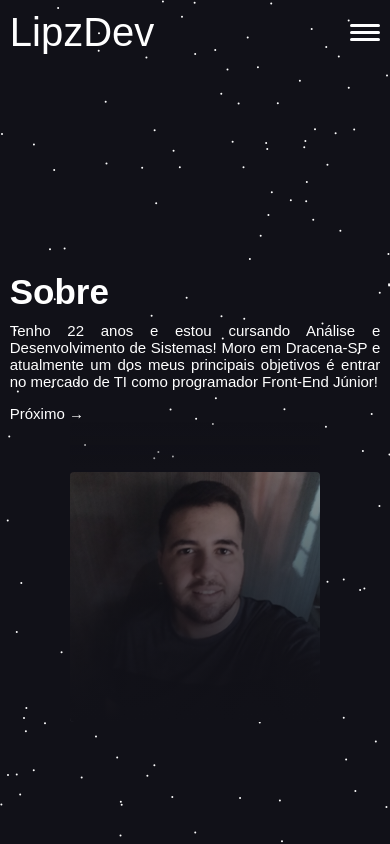
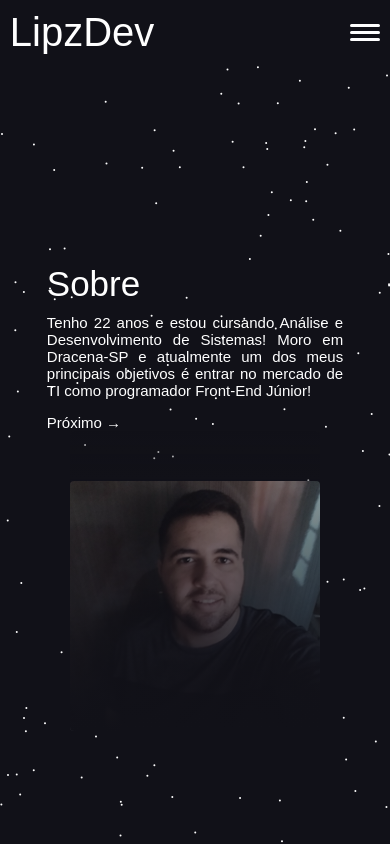
Before and after one commit to LipzDev/portfolio_reactjs, a React (Create React App) app: page /sobre in a window 390 px wide. Built offline with nearby package versions, Linux system fonts and the light colour scheme.

Commit message:
Mudanças no design e paginas repositorio e projetos

```diff
--- a/src/Components/Header/Header.css
+++ b/src/Components/Header/Header.css
@@ -60,6 +60,10 @@
 /* ESTILOS DO MENU MOBILE */
 
 @media screen and (max-width: 900px) {
+  .header-movel {
+    background: #111118;
+  }
+
   .menu__desktop {
     display: none;
   }
--- a/src/Components/Header/Header.js
+++ b/src/Components/Header/Header.js
@@ -6,7 +6,7 @@ import './Header.css';
 
 const Header = () => {
   return (
-    <header className="header">
+    <header className="header header-movel">
       <div className="container">
         <div className="header__item">
           <div className="logo">
--- a/src/Components/Inicio/Inicio.css
+++ b/src/Components/Inicio/Inicio.css
@@ -39,6 +39,7 @@
 
   .inicio__text h1 {
     font-size: 3.5rem;
+    font-weight: 500;
   }
 
   .inicio__text p {
--- a/src/Components/Projetos/Projetos.css
+++ b/src/Components/Projetos/Projetos.css
@@ -32,7 +32,7 @@
   content: '\f06e';
   font-family: FontAwesome;
   font-size: 2.5rem;
-  color: #ccc;
+  color: rgba(255, 255, 255, 0.2);
 
   background: rgba(0, 0, 0, 0.5);
   backdrop-filter: blur(12px);
@@ -84,6 +84,7 @@
 
   .projetos h1 {
     font-size: 2.5rem;
+    font-weight: 500;
   }
 
   .projetos__content {
--- a/src/Components/Repositorios/Repositorios.css
+++ b/src/Components/Repositorios/Repositorios.css
@@ -96,6 +96,7 @@
 
   .repositorios h1 {
     font-size: 2.5rem;
+    font-weight: 500;
   }
 
   .repositorios__box {
--- a/src/Components/Sobre/Sobre.css
+++ b/src/Components/Sobre/Sobre.css
@@ -53,16 +53,22 @@
     flex-direction: column;
   }
 
+  .sobre__text {
+    margin: 0 auto;
+    max-width: 80%;
+  }
+
   .sobre__text h1 {
     margin-top: 15rem;
     font-size: 3.5rem;
+    font-weight: 500;
   }
 
   .sobre__text p {
     font-size: 1.5rem;
-    max-width: 100%;
     text-align: justify;
     margin-bottom: 15px;
+    max-width: 100%;
   }
 
   .sobre__text a {
```
